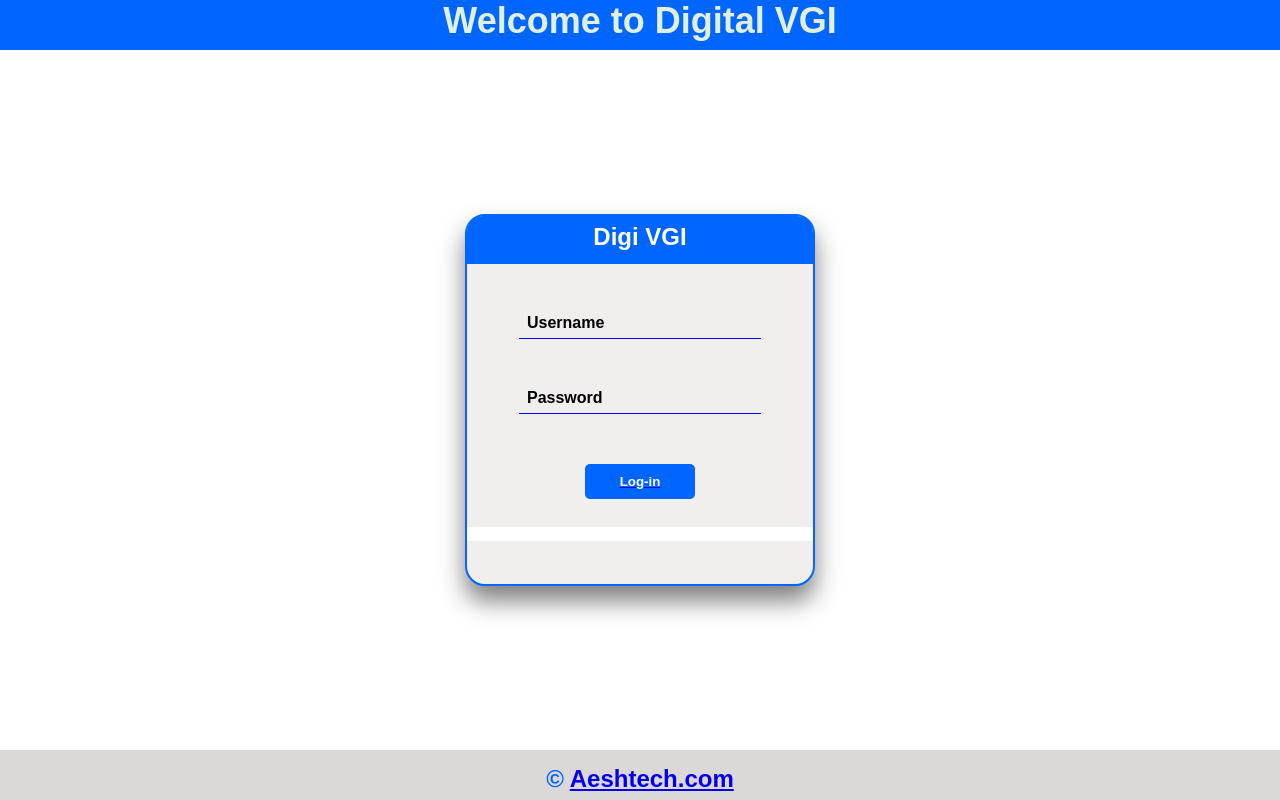
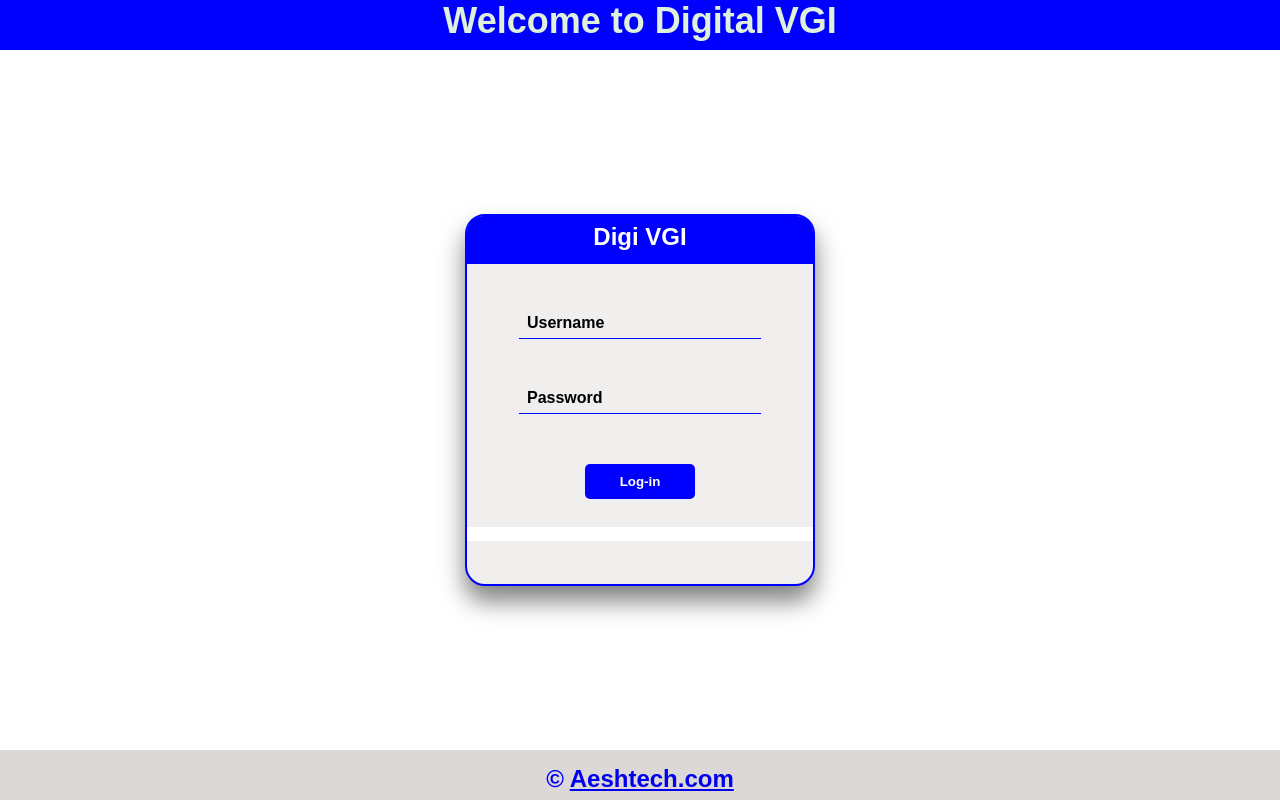
Before and after one commit to Aeshtech/AMS_DOM, a plain HTML site: page index.html in a window 1280 px wide. Drawn offline with Linux system fonts and the light colour scheme.

Commit message:
theme change

```diff
--- a/styles/V2.css
+++ b/styles/V2.css
@@ -11,7 +11,7 @@
 }
 
 :root{
-    --primary:rgb(0, 102, 255);
+    --primary:blue;
     --secondary:rgb(0, 255, 0);
     --alert:red;
     --lightgray:rgba(218, 214, 214, 0.897);
```
